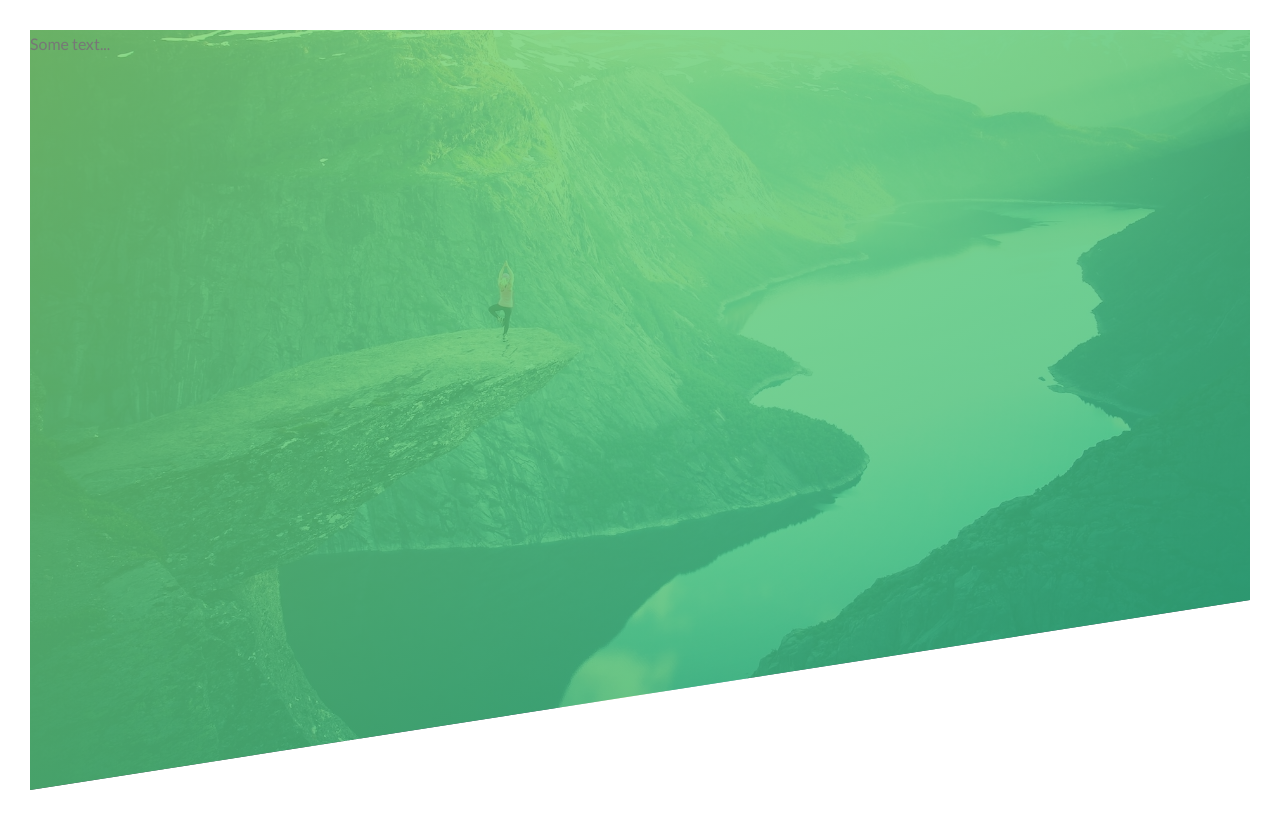
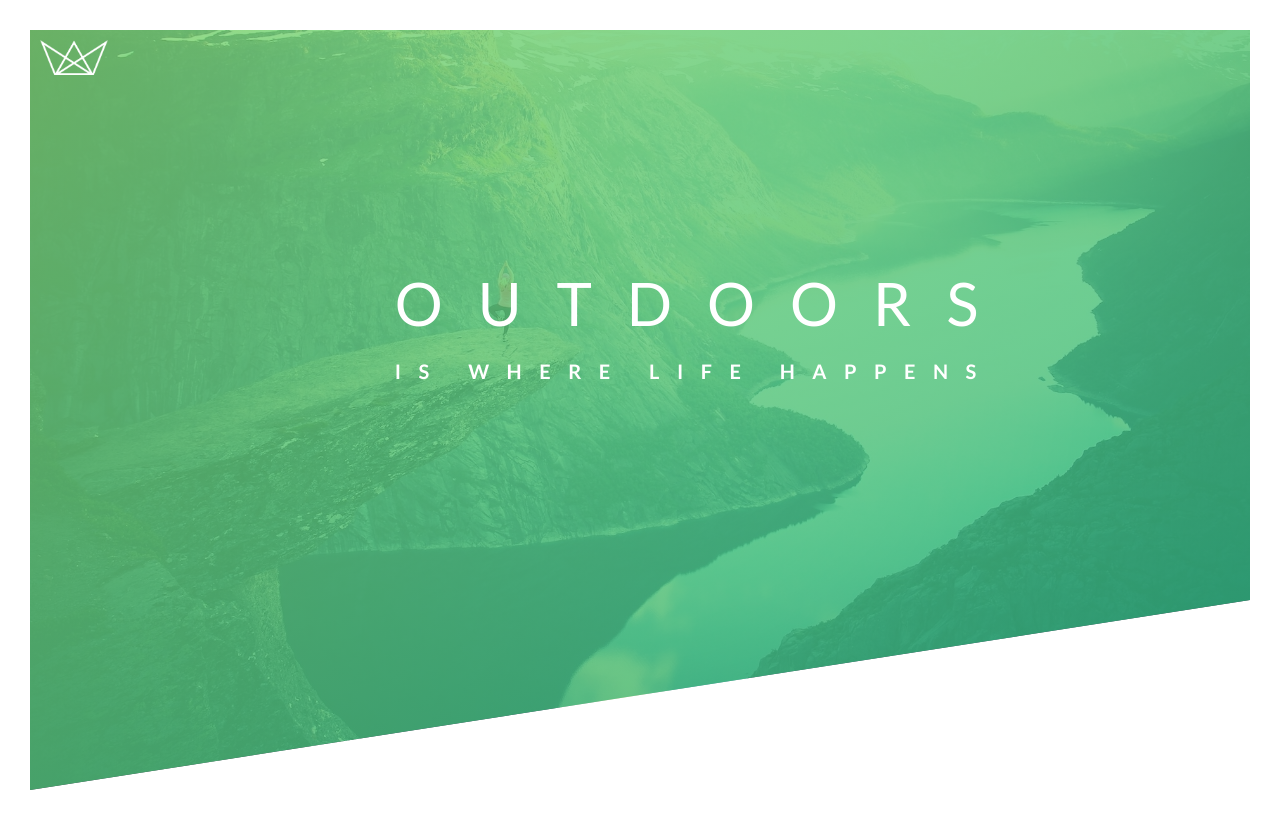
Before and after one commit to alyssa-denary/advanced-css-course, a plain HTML site: page Natours/starter/index.html in a window 1280 px wide. Drawn offline with Linux system fonts and the light colour scheme; files that its build step writes are made by us from their sources.

Commit message:
style: center header text on heading

```diff
--- a/Natours/starter/css/style.css
+++ b/Natours/starter/css/style.css
@@ -34,3 +34,39 @@ body {
   background-position: top;
   clip-path: polygon(0 0, 100% 0, 100% 75%, 0 100%);
 }
+
+.logo-box {
+  position: absolute;
+  top: 40px;
+  left: 40px;
+}
+
+.logo {
+  height: 35px;
+}
+
+.text-box {
+  position: absolute;
+  top: 40%;
+  left: 55%;
+  transform: translate(-50%, -50%);
+}
+
+.heading-primary {
+  color: white;
+  text-transform: uppercase;
+}
+
+.heading-primary-main {
+  display: block;
+  font-size: 60px;
+  font-weight: 400;
+  letter-spacing: 35px;
+}
+
+.heading-primary-sub {
+  display: block;
+  font-size: 20px;
+  font-weight: 700;
+  letter-spacing: 17.5px;
+}
--- a/Natours/starter/index.html
+++ b/Natours/starter/index.html
@@ -16,6 +16,16 @@
     <title>Natours | Exciting tours for adventurous people</title>
   </head>
   <body>
-    <header class="header">Some text...</header>
+    <header class="header">
+      <section class="logo-box">
+        <img class="logo" src="img/logo-white.png" alt="Logo" />
+      </section>
+      <section class="text-box">
+        <h1 class="heading-primary">
+          <span class="heading-primary-main">Outdoors</span>
+          <span class="heading-primary-sub">Is Where Life Happens</span>
+        </h1>
+      </section>
+    </header>
   </body>
 </html>
```
